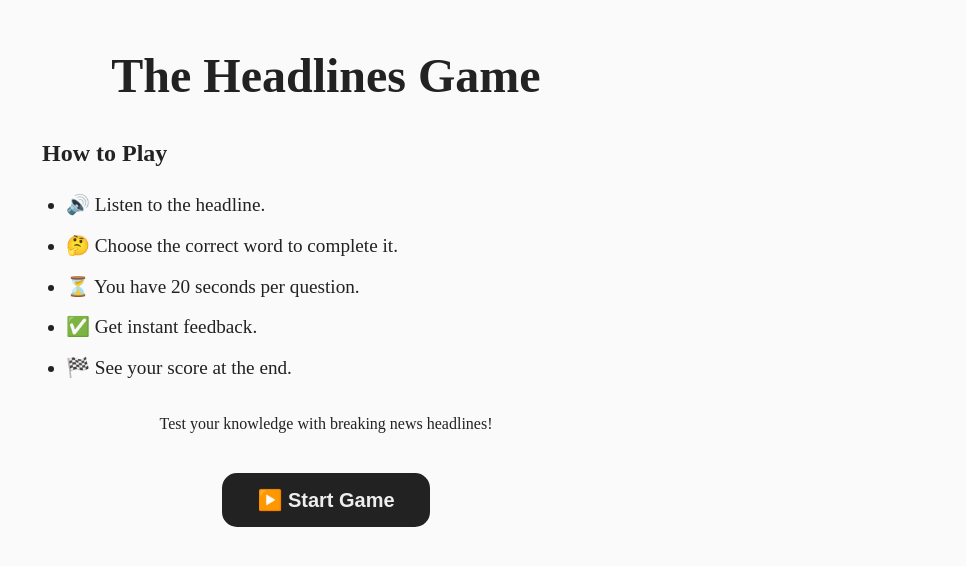
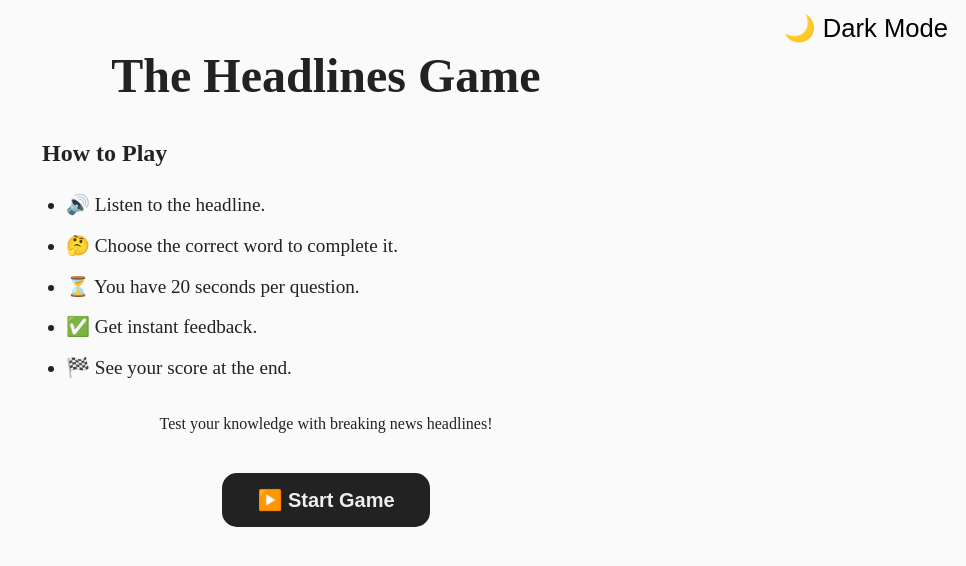
Before and after one commit to Kalmeshwar27/headlinesreact, a React (Create React App) app: page / in a window 1280 px wide. Shown: the top 566 px of the page, without its empty margins (314-1280 px from the left). Built offline with nearby package versions, Linux system fonts and the light colour scheme.

Commit message:
updated code

```diff
--- a/src/App.js
+++ b/src/App.js
@@ -183,12 +183,12 @@ function App() {
         <button className="button-85" onClick={handleStart}>
           ▶️ Start Game
         </button>
-        {/* <button
+        <button
           className="dark-mode-toggle"
           onClick={toggleDarkMode}
         >
           {darkMode ? "🌞 Light Mode" : "🌙 Dark Mode"}
-        </button> */}
+        </button>
       </div>
     );
   }
@@ -203,12 +203,12 @@ function App() {
         <button className="button-85" onClick={handleRestart}>
           🔁 Restart Game
         </button>
-        {/* <button
+        <button
           className="dark-mode-toggle"
           onClick={toggleDarkMode}
         >
           {darkMode ? "🌞 Light Mode" : "🌙 Dark Mode"}
-        </button> */}
+        </button>
       </div>
     );
   }
```
